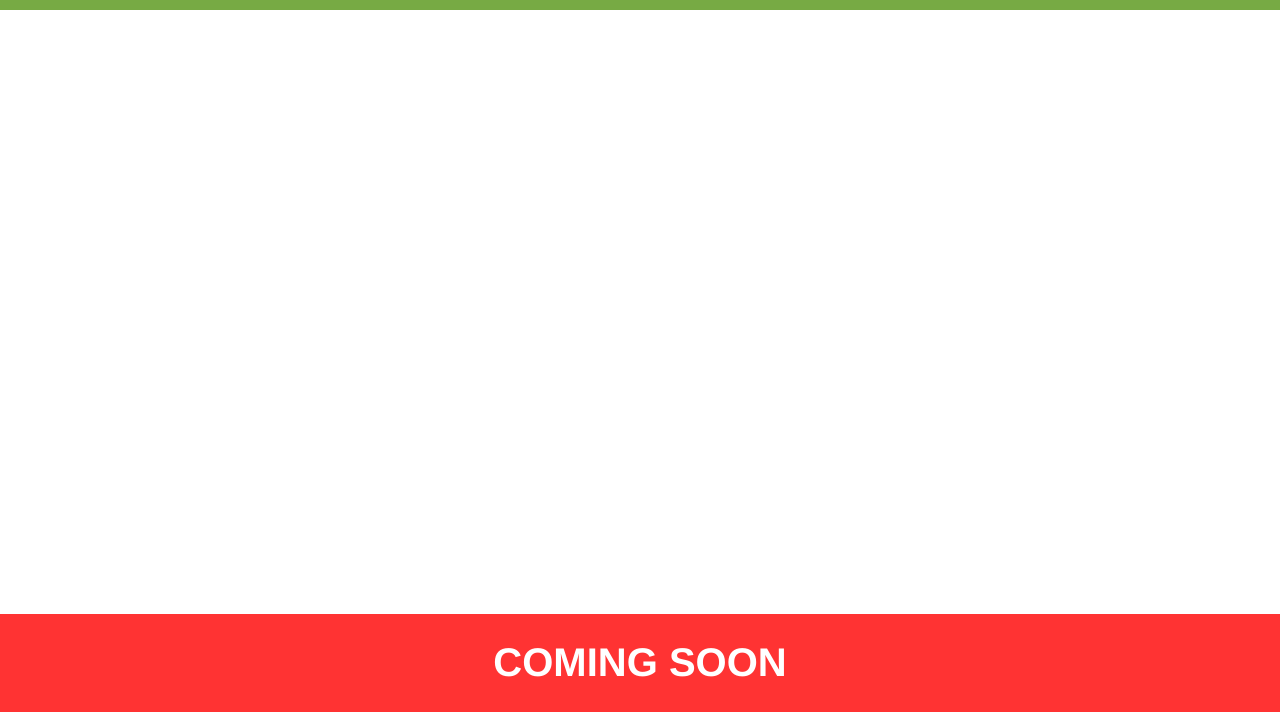
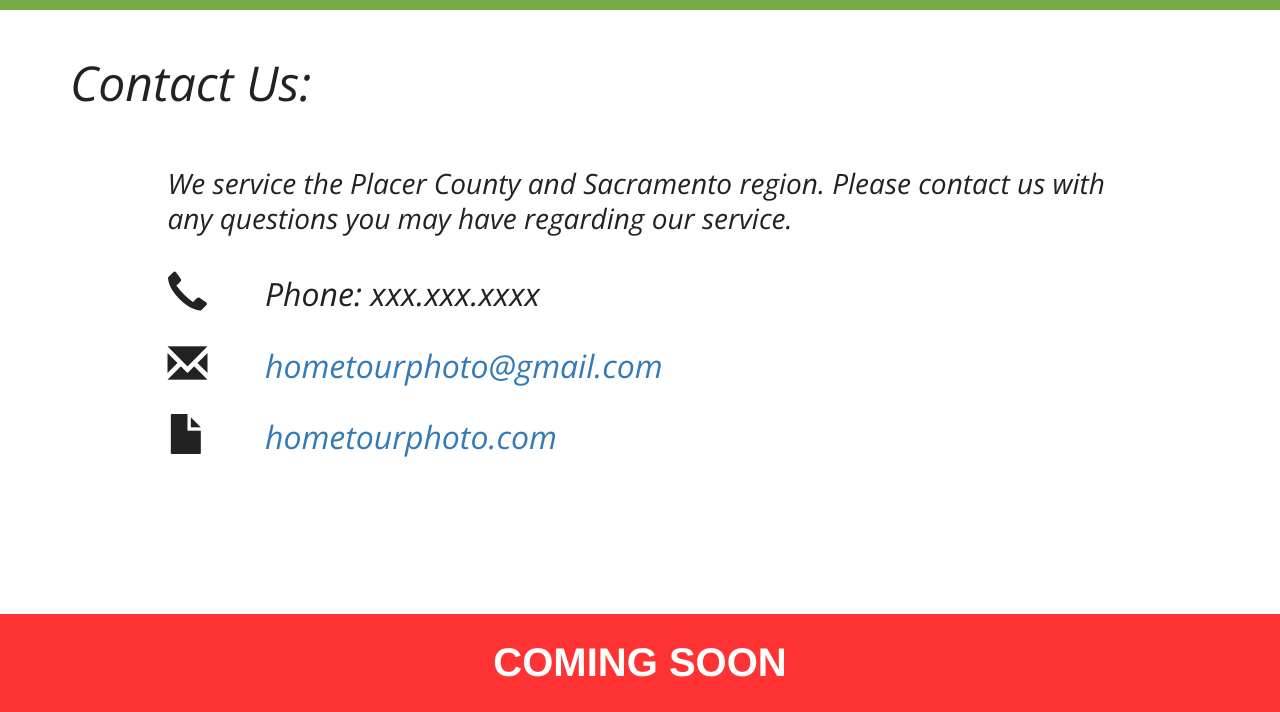
Before and after one commit to konashark/hometourphoto, a plain HTML site: page website/index.html in a window 1280 px wide. Both pictures are taken after a click on the element "CONTACT". Shown: the part 88-800 px from the top of the page. Drawn offline with nearby package versions, Linux system fonts and the light colour scheme; files whose address does not match are found by name.

Commit message:
adding contact page

```diff
--- a/website/css/style.css
+++ b/website/css/style.css
@@ -205,3 +205,11 @@ h3 {
 .gridCell:hover {
     transform: scale(1.05, 1.05);
 }
+
+.contactIcon {
+    font-size: 40px;
+}
+
+.contactText {
+    font-size: 32px;
+}
--- a/website/index.html
+++ b/website/index.html
@@ -1,7 +1,7 @@
 <!DOCTYPE html>
     <head>
         <meta charset="utf-8">
-        <link rel="stylesheet" href="./css/bootstrap.css">
+        <link rel="stylesheet" href="./css/bootstrap.min.css">
         <link rel="stylesheet" href="./css/style.css">
         <link rel="stylesheet" href="./css/jssor.css">
 </head>
--- a/website/js/contact/contactView.js
+++ b/website/js/contact/contactView.js
@@ -4,7 +4,41 @@ var CONTACT_VIEW = {};
     // ********************************************
     this.draw = function (params) {
         console.log('VIEW: Drawing');
-        $('#screen').html('<div id="modbScreen" class="screen">CONTACT</div>');
+
+        $('#screen').html(
+            '<div id="servicesScreen" class="screen">' +
+            '   <div class="topSpacer"></div>' +
+            '   <div class="container">' +
+            '       <div class="row">' +
+            '           <h1 class="col-md-12">Contact Us:</h1>' +
+            '       </div>' +
+            '       <br>' +
+            '       <div class="row">' +
+            '           <span class="col-xs-1"></span>' +
+            '           <h2 style="line-height: 1.25" class="col-xs-10">We service the Placer County and Sacramento region. Please contact us with any questions you may have regarding our service.</h2>' +
+            '           <span class="col-xs-1 contactText"></span>' +
+            '       </div>' +
+            '       <br>' +
+            '       <div class="row">' +
+            '           <span class="col-xs-1"></span>' +
+            '           <span class="col-xs-1 glyphicon glyphicon-earphone contactIcon"></span>' +
+            '           <span class="col-xs-10 contactText">Phone: xxx.xxx.xxxx</span>' +
+            '       </div>' +
+            '       <br>' +
+            '       <div class="row">' +
+            '           <span class="col-xs-1"></span>' +
+            '           <span class="col-xs-1 glyphicon glyphicon-envelope contactIcon"></span>' +
+            '           <a href="mailto:hometourphoto@gmail.com?Subject=Inquiry"><span class="col-xs-10 contactText">hometourphoto@gmail.com</span></a>' +
+            '       </div>' +
+            '       <br>' +
+            '       <div class="row">' +
+            '           <span class="col-xs-1"></span>' +
+            '           <span class="col-xs-1 glyphicon glyphicon-file contactIcon"></span>' +
+            '           <a href="http://hometourphoto.com"><span class="col-xs-10 contactText">hometourphoto.com</span></a>' +
+            '       </div>' +
+            '   </div>' +
+            '   <div class="topSpacer"></div>' +
+            '</div>');
 
         UTILS.setOpacity('#screen', 1);
     };
--- a/website/js/services/servicesView.js
+++ b/website/js/services/servicesView.js
@@ -45,7 +45,7 @@ var SERVICES_VIEW = {};
             '           <div class="col-lg-1 col-md-1 col-sm-12"></div>' +
             '           <div class="col-lg-10 col-md-10 col-sm-12">' +
             '               <h3 >Custom Web Pages</h3>' +
-            '               <p>Not only are we professional photographers, we also design, develop, and deploy customized web pages. Whether it be for you business or your real estate listing, we can give you a custom web page at an incredible price.</p>' +
+            '               <p>Not only are we professional photographers, we also design, develop, and deploy customized web pages. Whether it be for your business or your real estate listing, we can give you a custom web page at an incredible price.</p>' +
             '           </div>' +
             '       </div>' +
             '   </div>' +
```
